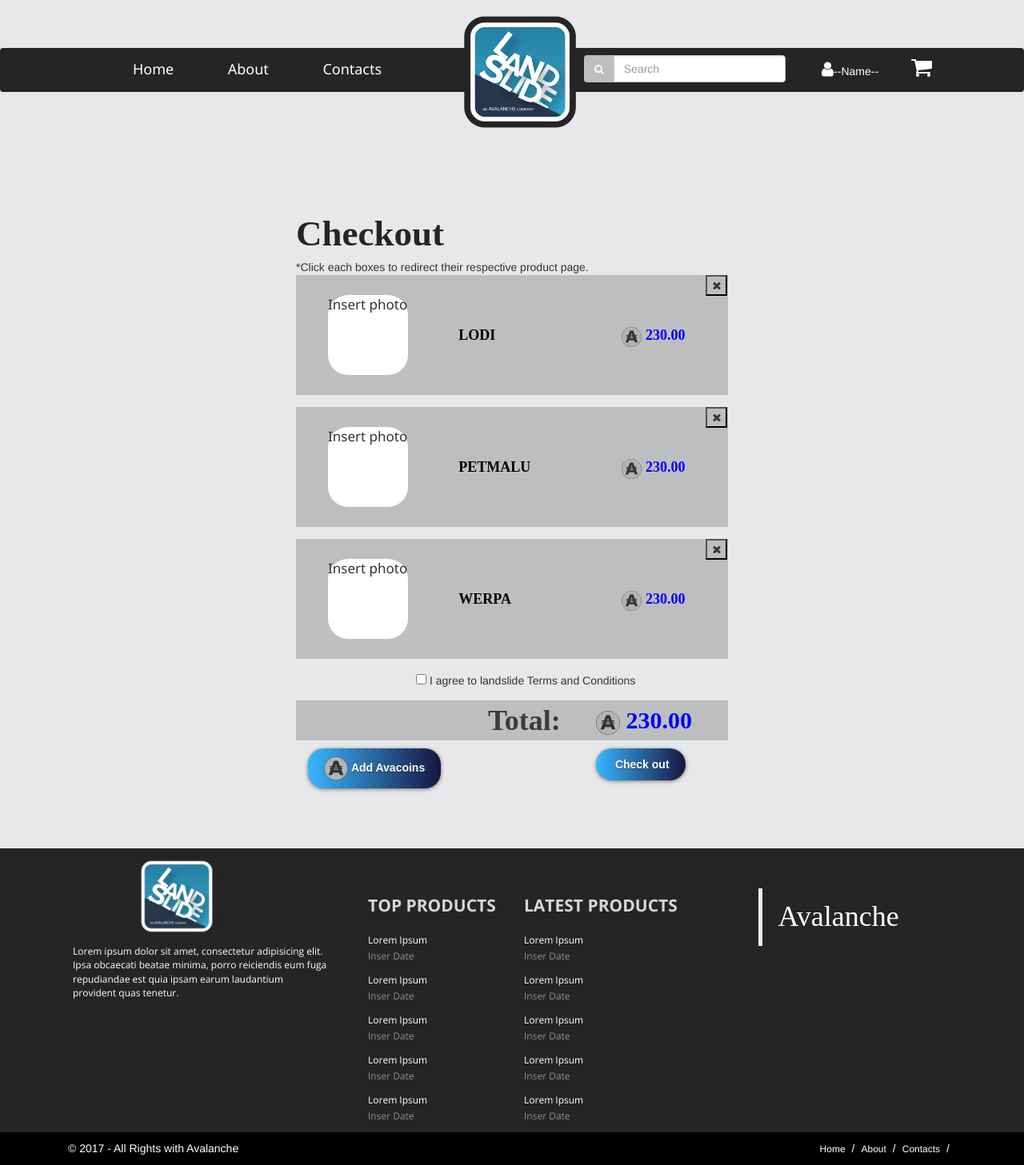
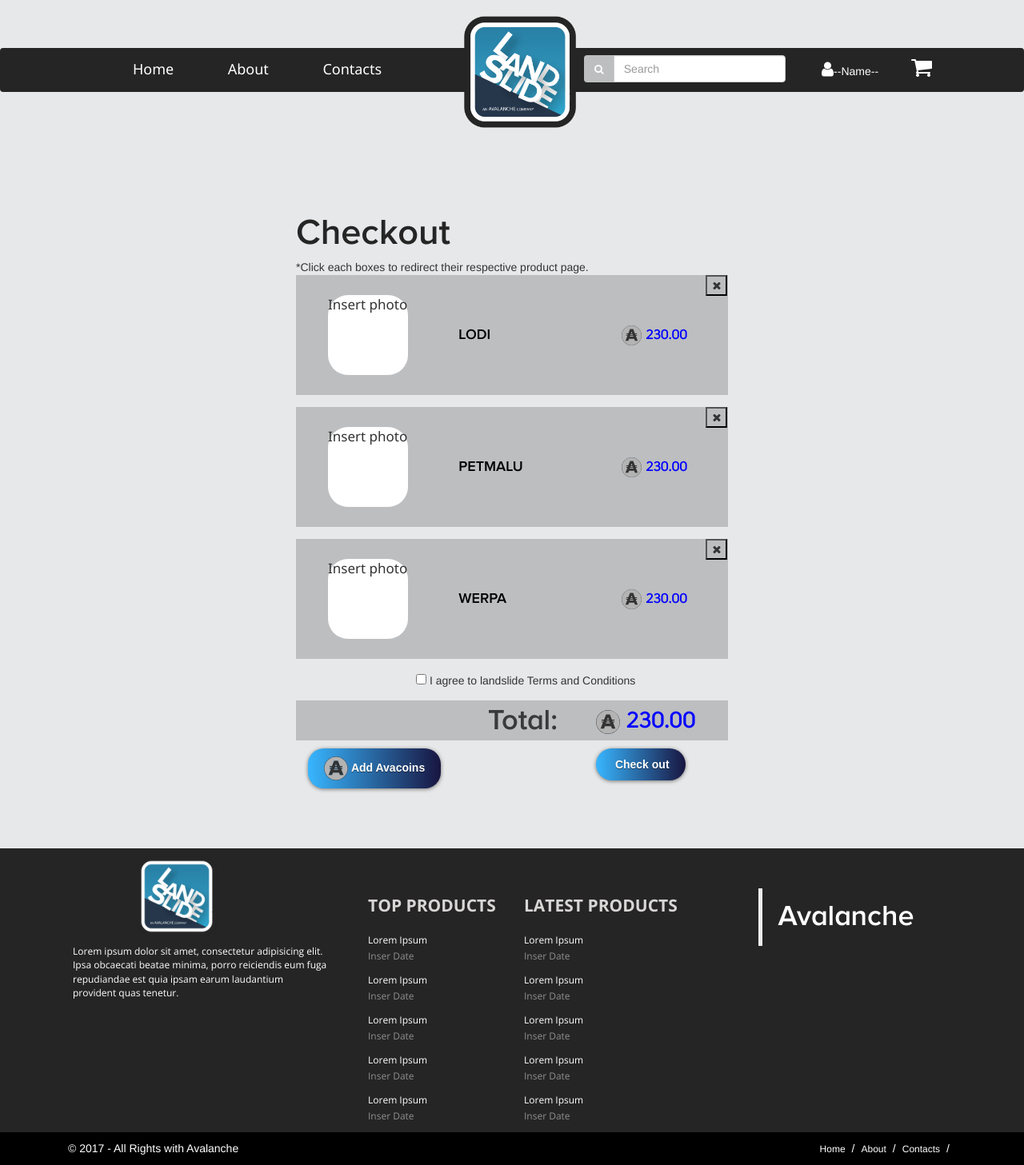
Before and after one commit to fish-bones22/landslide, a PHP site: page /checkout.php in a window 1280 px wide. Shown: the whole page at 80% size. Run offline with PHP 8.4, Linux system fonts and the light colour scheme.

Commit message:
edit fonts

```diff
--- a/css/style.css
+++ b/css/style.css
@@ -2,6 +2,12 @@
     font-family: 'FontAwesome';
     src: url('../fonts/fontawesome-webfont.eot');
     font-weight: normal;
+    font-style: normal;
+}
+@font-face{
+    font-family: 'Proxima Nova';
+    src: url('../css/fonts/proxima-nova-semibold-webfont.ttf');
+    font-weight: Semibold;
     font-style: normal;
 }
 /*Custom Classes*/
```
